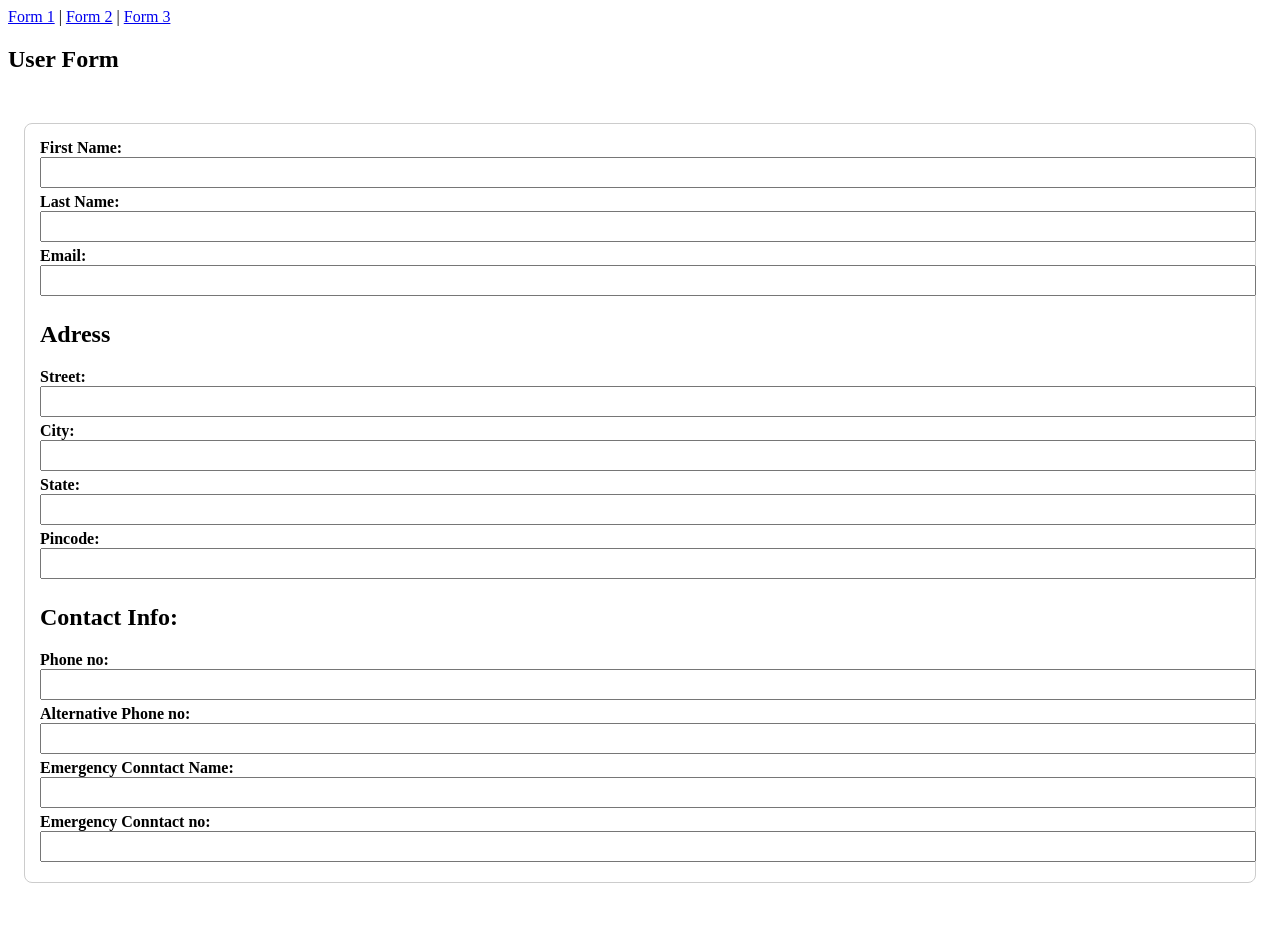
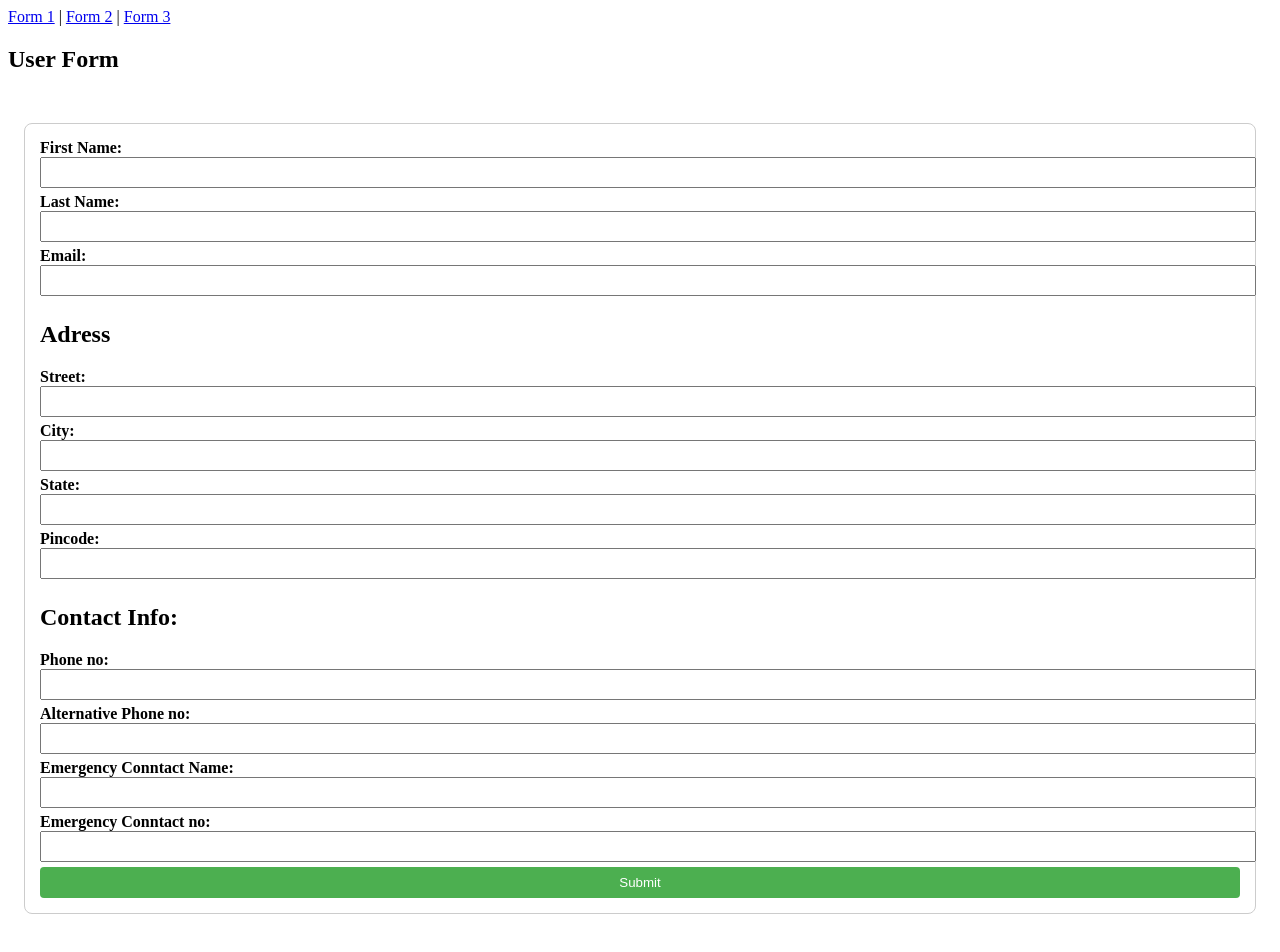
Before and after one commit to AbhijeetMulik1234/Passwordvalidation, an Angular app in the folder Passwordcustomvalidation/: page /form3 in a window 1280 px wide. Shown: the top 952 px of the page. Built offline with nearby package versions, Linux system fonts and the light colour scheme.

Commit message:
code check in
angular demo

```diff
--- a/Passwordcustomvalidation/src/app/form3/form3.html
+++ b/Passwordcustomvalidation/src/app/form3/form3.html
@@ -64,6 +64,8 @@
 
       <label> Emergency Conntact no:</label>
       <input formControlName="emergencycontactnumber" />
+
+      <button type="submit">Submit</button>
     </div>
   </div>
 </form>
--- a/Passwordcustomvalidation/src/app/form3/form3.ts
+++ b/Passwordcustomvalidation/src/app/form3/form3.ts
@@ -9,6 +9,7 @@ import {
 
 @Component({
   selector: 'app-form3',
+  standalone: true,
   imports: [CommonModule, ReactiveFormsModule],
   templateUrl: './form3.html',
   styleUrl: './form3.css',
@@ -33,9 +34,9 @@ export class Form3 {
         emergencycontactname: ['', Validators.required],
         emergencycontactnumber: ['', Validators.required],
       }),
-      onSubmit() {
-        console.log('Form Submitted');
-      },
     });
   }
+  onSubmit() {
+    console.log('Form Submitted');
+  }
 }
```
